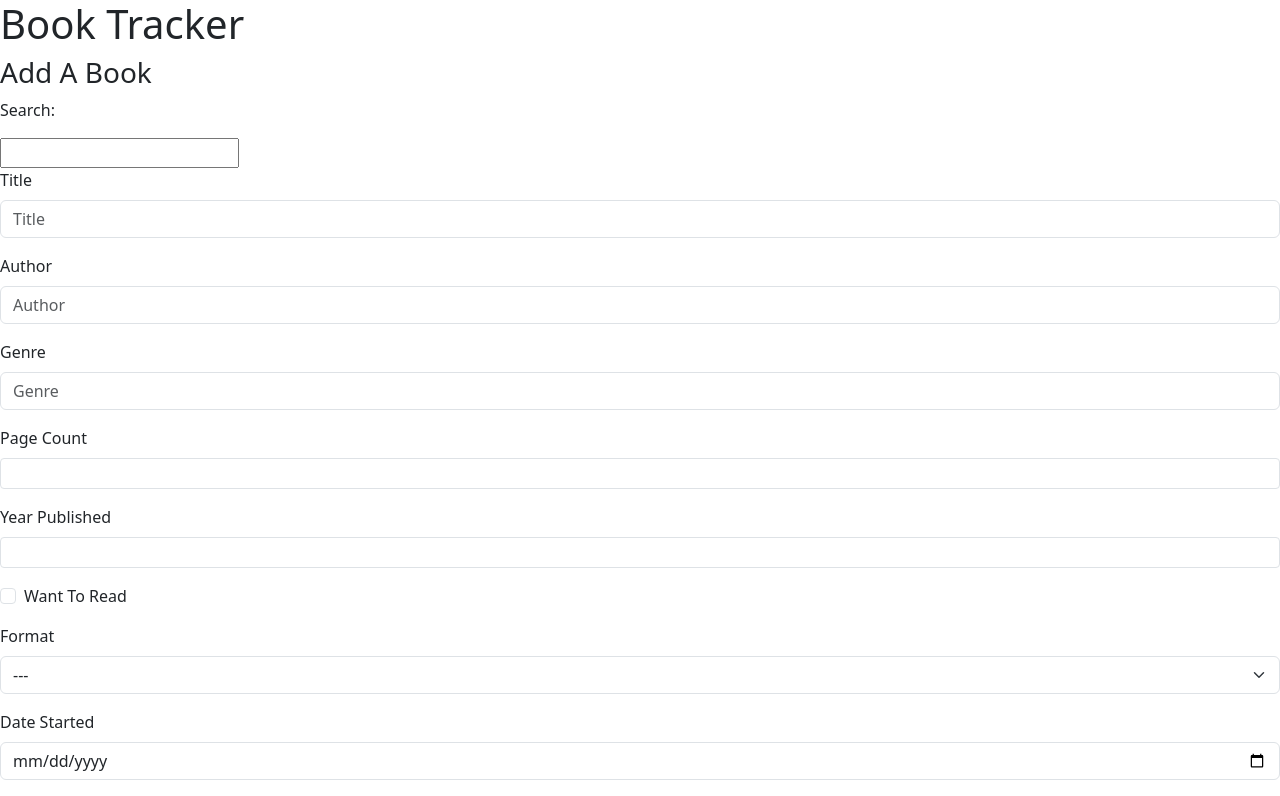
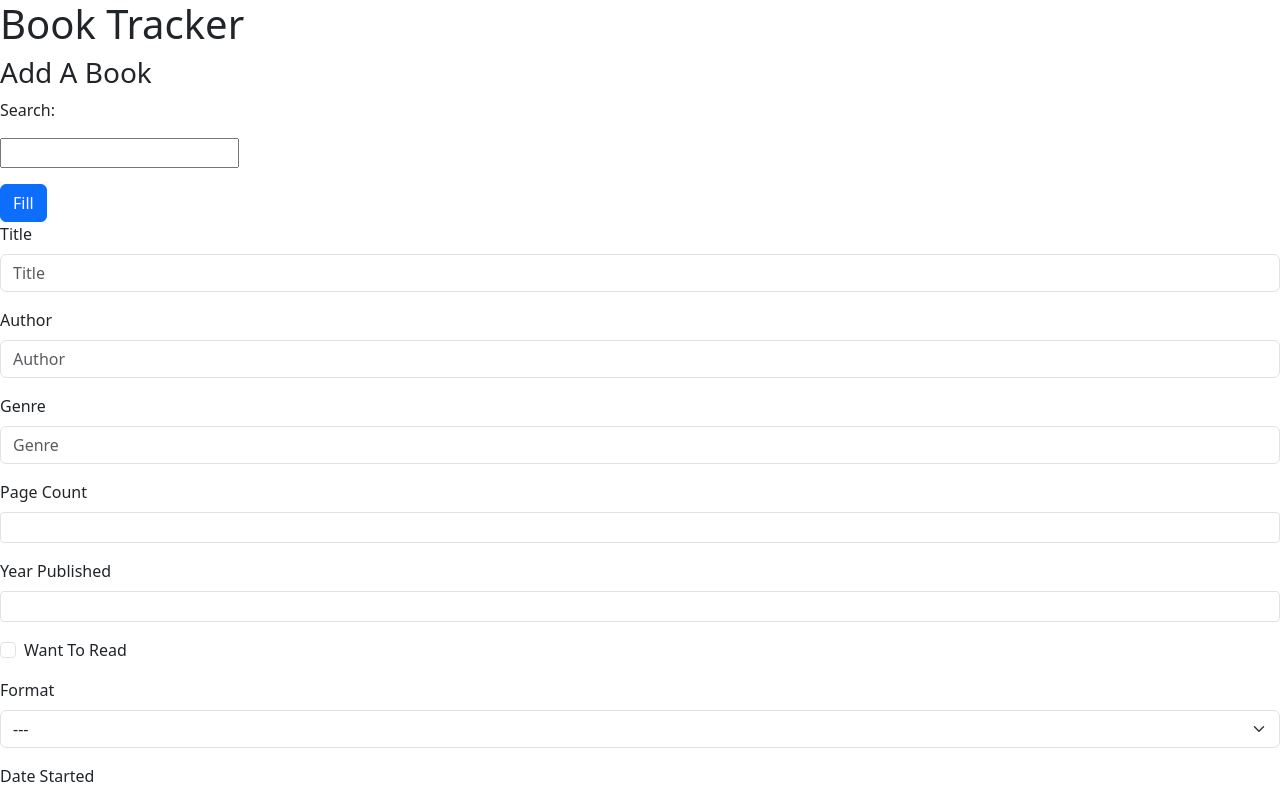
Before and after one commit to sonetteira/book-tracker, a React (Create React App) app in the folder book-tracker/: page /addBook in a window 1280 px wide. Shown: the top 796 px of the page. Built offline with nearby package versions, Linux system fonts and the light colour scheme; what datatables.net-react would draw is missing.

Commit message:
complete autocomplete method. add fill button to fill relevant form parts

```diff
--- a/book-tracker/src/pages/addbook.js
+++ b/book-tracker/src/pages/addbook.js
@@ -1,63 +1,69 @@
 import React, { useState } from 'react';
-import {useForm} from 'react-hook-form';
+import { useForm } from 'react-hook-form';
 import 'bootstrap/dist/css/bootstrap.min.css';
 import Button from 'react-bootstrap/Button';
 import Form from 'react-bootstrap/Form';
 import { AutoComplete } from 'primereact/autocomplete';
 
 
-
 function AddBook() {
-    const [query, setQuery] = useState('');
-    const [bookAPIResponse, setBookApiResponse] = useState([]);
+    const [bookObject, setBookObject] = useState({ title: '', author: '', yearPublished: '' });
+    const [selectedBook, setSelectedBook] = useState({ title: '', author: '', yearPublished: '', display: '' });
+    const [filteredBooks, setFilteredBooks] = useState([{ title: '', author: '', yearPublished: '', display: '' }]);
     const {register, watch} = useForm();
     const replaceSpaces = (str) => str.replace(/\s/g, '+');
 
     const getBookApiResponse = (event) => {
-        return fetch(`${process.env.REACT_APP_API_URL}/searchBooks?q=${replaceSpaces(event.query)}`)
-        .then(res => res.json())
-        // .then(data => { console.log(data); if (data.docs && data.numFound > 0) {
-        //     setBookApiResponse(...data.docs.map(item => ({
-        //         title: item.title,
-        //         author_name: item.author_name ? item.author_name : 'Unknown Author',
-        //         first_publish_year: item.first_publish_year || 'Unknown Year',
-        //         cover_i: item.cover_i ? `https://covers.openlibrary.org/b/id/${item.cover_i}-M.jpg` : null
-        //     })))
-        // } else {
-        //     setBookApiResponse([]);
-        // }})
-        .then(data => {
-            if (data.docs && data.numFound > 0) {
-                setBookApiResponse(data.docs.map(item => item.title + ' by ' + (item.author_name ? item.author_name.join(', ') : 'Unknown Author')));
+        if (!event.query.trim().length) {
+            setFilteredBooks([]);
+            return;
+        } else {
+            return fetch(`${process.env.REACT_APP_API_URL}/searchBooks?q=${replaceSpaces(event.query.trim())}`)
+            .then(res => res.json())
+            .then(data => { if (data.docs && data.numFound > 0) {
+                setFilteredBooks(data.docs.map(item => ({
+                    title: item.title,
+                    author: item.author_name,
+                    yearPublished: item.first_publish_year,
+                    display: `${item.title} by ${item.author_name ? item.author_name.join(', ') : 'Unknown Author'}`,
+                    // cover_i: item.cover_i ? `https://covers.openlibrary.org/b/id/${item.cover_i}-M.jpg` : null
+                })))
             } else {
-                setBookApiResponse([]);
-            }
-        })
-        .catch(err => console.error(err));
+                setFilteredBooks([]);
+            }})
+            .catch(err => console.error(err));
+        }
     }
-    // const getBookApiResponse = (event) => {
-    //     setBookApiResponse([...Array(10).keys()].map(item => event.query + '-' + item));
-    // }
 
     return (
     <>
         <h3>Add A Book</h3>
+        <Form onSubmit={(e) => {
+            e.preventDefault();
+            console.log('Selected Book:', selectedBook);
+            setBookObject(selectedBook);
+        }}>
+            <Form.Group className="mb-3" controlId="formTitle">
+                <p>Search:</p>
+                <AutoComplete
+                    field = "display"
+                    value={selectedBook}
+                    suggestions={filteredBooks}
+                    completeMethod={getBookApiResponse}
+                    onChange={(e) => setSelectedBook(e.value)}
+                />
+            </Form.Group>
+            <Button variant="primary" type="submit">Fill</Button>
+        </Form>
         <Form>
-            <p>Search:</p>
-            <AutoComplete
-                    value={query}
-                    suggestions={bookAPIResponse}
-                    completeMethod={getBookApiResponse}
-                    onChange={(e) => setQuery(e.value)}
-                />
             <Form.Group className="mb-3" controlId="formTitle">
                 <Form.Label>Title</Form.Label>
-                <Form.Control type="Text" placeholder="Title" />
+                <Form.Control type="Text" placeholder="Title" defaultValue={ bookObject.title } />
             </Form.Group>
 
             <Form.Group className="mb-3" controlId="formAuthor">
                 <Form.Label>Author</Form.Label>
-                <Form.Control type="Text" placeholder="Author" />
+                <Form.Control type="Text" placeholder="Author" defaultValue={ bookObject.author } />
             </Form.Group>
 
             <Form.Group className="mb-3" controlId="formGenre">
@@ -72,7 +78,7 @@ function AddBook() {
 
             <Form.Group className="mb-3" controlId="formYearPublished">
                 <Form.Label>Year Published</Form.Label>
-                <Form.Control type="Number" size="sm"/>
+                <Form.Control type="Number" size="sm" defaultValue={ bookObject.yearPublished } />
             </Form.Group>
 
             <Form.Group className="mb-3" controlId="formWantToRead">
```
